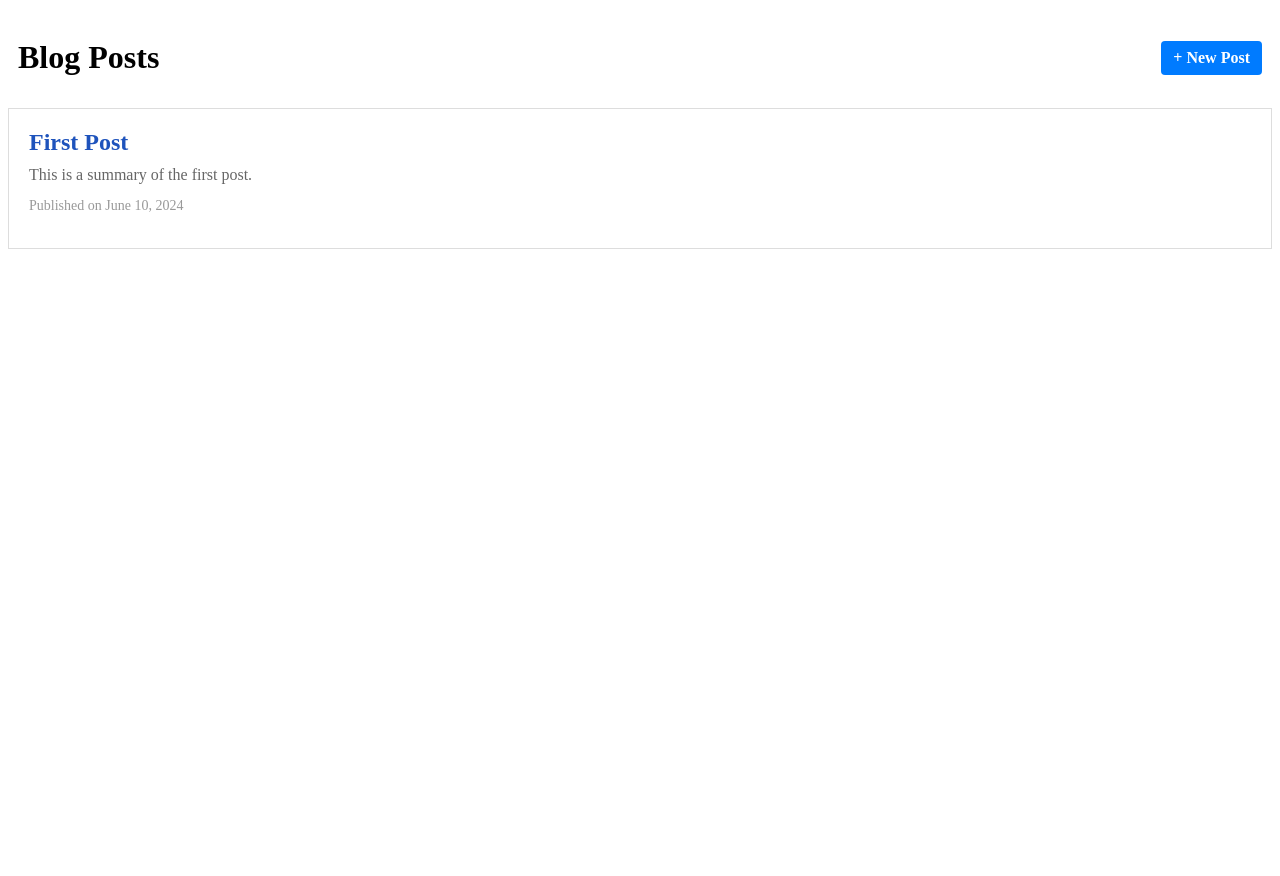
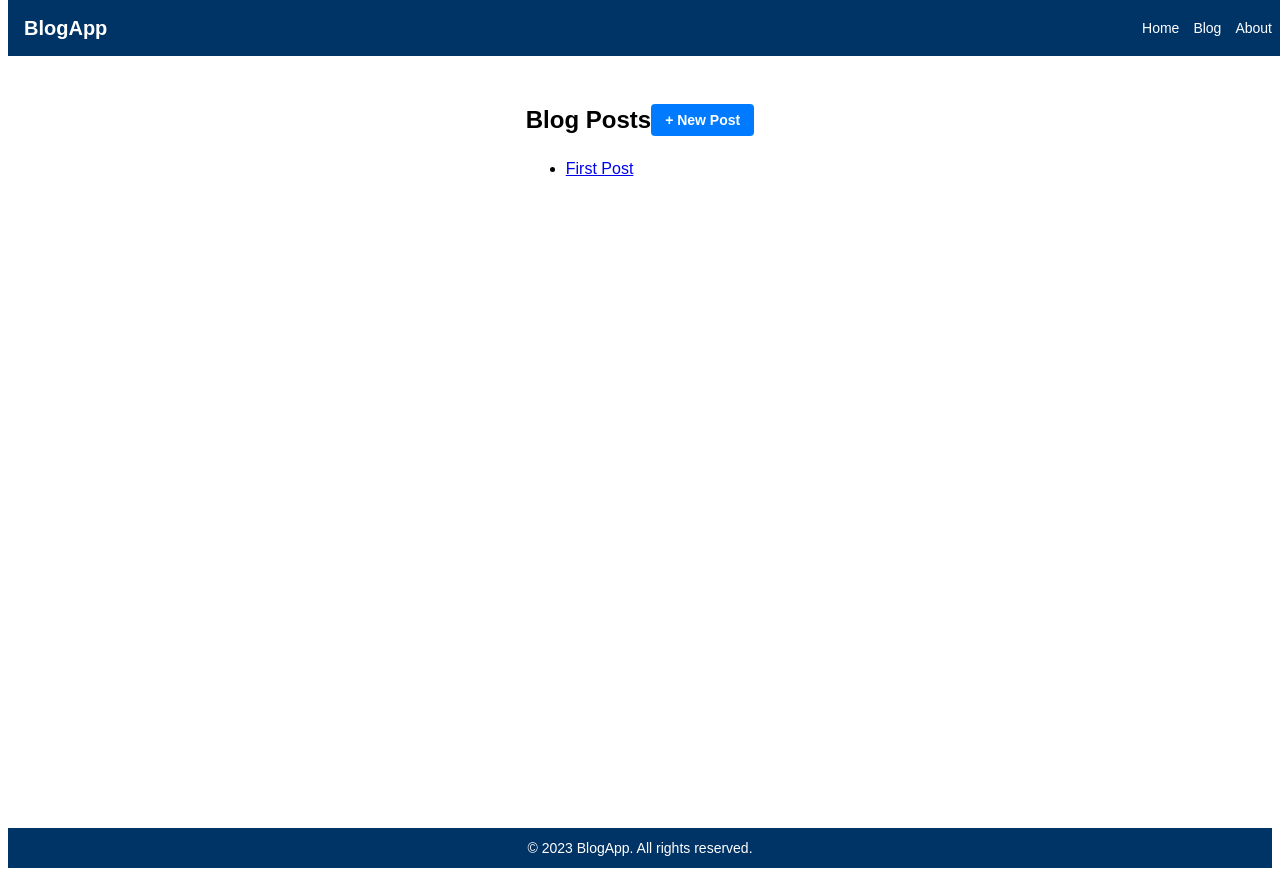
Before and after one commit to Srija41/blog_post_project, a React (Vite) app in the folder bpflexi/: page / in a window 1280 px wide. Before the commit the page ends 800 px from the top, so only its background shows below. Built offline with nearby package versions, Linux system fonts and the light colour scheme.

Commit message:
Navbar and layout

```diff
--- a/bpflexi/src/App.jsx
+++ b/bpflexi/src/App.jsx
@@ -1,10 +1,11 @@
+// File: src/App.jsx
 import React, { useState } from 'react';
 import { Link, Routes, Route, useNavigate, useParams } from 'react-router-dom';
 import BlogPostList from './components/BlogPostList';
-import BlogPostItem from './components/BlogPostItem';
 import BlogPostForm from './components/BlogPostForm';
 import DeleteButton from './components/DeleteButton';
 import ConfirmationDialog from './components/ConfirmationDialog';
+import Layout from './components/Layout';
 
 const App = () => {
   const [posts, setPosts] = useState([
@@ -48,12 +49,15 @@ const App = () => {
   };
 
   return (
+    <Layout>
       <Routes>
         <Route path="/" element={<BlogPostList posts={posts.map(p => ({ ...p, url: `/posts/${p.id}` }))} />} />
         <Route path="/new" element={<CreatePost onCreate={handleCreate} />} />
         <Route path="/edit/:id" element={<EditPost posts={posts} onUpdate={handleUpdate} />} />
         <Route path="/posts/:id" element={<PostView posts={posts} onDelete={handleDelete} />} />
+        <Route path="/about" element={<AboutPage />} />
       </Routes>
+    </Layout>
   );
 };
 
@@ -95,7 +99,6 @@ const PostView = ({ posts, onDelete }) => {
     onDelete(post.id);
     navigate('/');
   };
-
 return (
   <div className="blog-post-item" style={{ padding: '20px' }}>
     <h2>{post.title}</h2>
@@ -103,20 +106,44 @@ const PostView = ({ posts, onDelete }) => {
     <p><strong>Date:</strong> {new Date(post.date).toLocaleDateString()}</p>
     <p>{post.content}</p>
 
-      <div style={{ marginTop: '20px' }}>
+    {/* Button Container */}
+    <div style={{
+  display: 'flex',
+  flexDirection: 'row', // ← forces them side by side
+  alignItems: 'center',
+  gap: '12px',
+  height: '100px',
+
+  marginTop: '20px'
+}}>
+  {/* Edit Button */}
   <Link to={`/edit/${post.id}`} style={{
-          display: 'inline-block',
-          marginRight: '10px',
-          padding: '10px 15px',
+    padding: '10px 16px',
     backgroundColor: '#007bff',
     color: 'white',
     textDecoration: 'none',
-          borderRadius: '4px'
+    borderRadius: '4px',
+    fontSize: '14px',
+    border: 'none'
   }}>
     Edit Post
   </Link>
 
-        <DeleteButton onClick={() => setShowConfirm(true)} />
+  {/* Delete Button (temporarily styled manually) */}
+  <button onClick={() => setShowConfirm(true)} style={{
+    padding: '10px 16px',
+    backgroundColor: '#dc3545',
+    color: 'white',
+    border: 'none',
+    borderRadius: '4px',
+    fontSize: '14px',
+    cursor: 'pointer',
+    alignSelf: 'centre',
+  }}>
+    Delete Post
+  </button>
+</div>
+
 
     <ConfirmationDialog
       isOpen={showConfirm}
@@ -124,8 +151,15 @@ const PostView = ({ posts, onDelete }) => {
       onConfirm={handleConfirmDelete}
     />
   </div>
+);
+
+};
+
+const AboutPage = () => (
+  <div style={{ padding: '20px' }}>
+    <h2>About</h2>
+    <p>This is a simple blog app built using React.</p>
   </div>
 );
-};
 
 export default App;
--- /dev/null
+++ b/bpflexi/src/components/BlogList.css
@@ -0,0 +1,32 @@
+.blog-list-container {
+  padding: 16px;
+  max-width: 800px;
+  margin: 0 auto;
+}
+
+.blog-list-header {
+  display: flex;
+  justify-content: space-between;
+  align-items: center;
+  margin-bottom: 24px;
+}
+
+.blog-title {
+  margin: 0;
+  font-size: 24px;
+}
+
+.new-post-button {
+  background-color: #007bff;
+  color: white;
+  text-decoration: none;
+  padding: 8px 14px;
+  border-radius: 4px;
+  font-weight: bold;
+  font-size: 14px;
+  transition: background-color 0.2s;
+}
+
+.new-post-button:hover {
+  background-color: #0056b3;
+}
--- a/bpflexi/src/components/BlogPostList.jsx
+++ b/bpflexi/src/components/BlogPostList.jsx
@@ -1,33 +1,20 @@
-import React from 'react';
-import BlogPostItem from './BlogPostItem';
-import './BlogPostList.css';
 import { Link } from 'react-router-dom';
+import './BlogList.css';
 
-const BlogPostList = ({ posts }) => {
+export default function BlogPostList({ posts }) {
   return (
-    <div className="blog-post-list-wrapper">
-      <div className="blog-post-header">
-        <h1>Blog Posts</h1>
-        <Link to="/new" className="create-post-button">+ New Post</Link>
+    <div className="blog-list-container">
+      <div className="blog-list-header">
+        <h1 className="blog-title">Blog Posts</h1>
+        <Link to="/new" className="new-post-button">+ New Post</Link>
       </div>
-
-      {(!posts || posts.length === 0) ? (
-        <p className="blog-post-empty">No blog posts available.</p>
-      ) : (
-        <div className="blog-post-list">
-          {posts.map((post) => (
-            <BlogPostItem
-              key={post.id}
-              title={post.title}
-              summary={post.summary}
-              date={post.date}
-              url={post.url}
-            />
-          ))}
-        </div>
-      )}
+      <ul>
+        {posts.map((post) => (
+          <li key={post.id}>
+            <Link to={`/posts/${post.id}`}>{post.title}</Link>
+          </li>
+        ))}
+      </ul>
     </div>
   );
-};
-
-export default BlogPostList;
+}
--- /dev/null
+++ b/bpflexi/src/components/Layout.jsx
@@ -0,0 +1,21 @@
+import React from 'react';
+import NavBar from './NavBar';
+import styles from './Layout.module.css';
+
+const Layout = ({ children }) => {
+  return (
+    <div className={styles.layout}>
+      <header>
+        <NavBar />
+      </header>
+      <main className={styles.main}>
+        {children}
+      </main>
+      <footer className={styles.footer}>
+        <p>&copy; 2023 BlogApp. All rights reserved.</p>
+      </footer>
+    </div>
+  );
+};
+
+export default Layout;
--- /dev/null
+++ b/bpflexi/src/components/Layout.module.css
@@ -0,0 +1,35 @@
+.layout {
+  padding-top: 60px; /* Account for fixed NavBar */
+  display: flex;
+  flex-direction: column;
+  min-height: 100vh;
+  font-family: 'Arial', sans-serif;
+}
+
+.main {
+  flex: 1;
+  max-width: 1200px;
+  margin: 0 auto;
+  padding: 20px;
+}
+
+.footer {
+  height: 40px;
+  background-color: #003366;
+  color: white;
+  text-align: center;
+  display: flex;
+  align-items: center;
+  justify-content: center;
+  font-size: 14px;
+}
+
+@media (max-width: 768px) {
+  .main {
+    padding: 10px;
+  }
+
+  .footer {
+    font-size: 12px;
+  }
+}
--- /dev/null
+++ b/bpflexi/src/components/NavBar.jsx
@@ -0,0 +1,52 @@
+import React, { useState } from 'react';
+import { Link } from 'react-router-dom';
+import styles from './NavBar.module.css';
+
+const NavBar = () => {
+  const [isMobileMenuOpen, setIsMobileMenuOpen] = useState(false);
+
+  const toggleMobileMenu = () => {
+    setIsMobileMenuOpen(prev => !prev);
+  };
+
+  const closeMenu = () => {
+    setIsMobileMenuOpen(false);
+  };
+
+  return (
+    <nav className={styles.navBar}>
+      {/* Logo */}
+      <Link to="/" className={styles.logo}>
+        BlogApp
+      </Link>
+
+      {/* Desktop Links */}
+      <div className={styles.links}>
+        <Link to="/">Home</Link>
+        <Link to="/blog">Blog</Link>
+        <Link to="/about">About</Link>
+      </div>
+
+      {/* Hamburger Button */}
+      <button
+        className={styles.hamburger}
+        onClick={toggleMobileMenu}
+        aria-label="Toggle navigation menu"
+        aria-expanded={isMobileMenuOpen}
+      >
+        {isMobileMenuOpen ? '✕' : '☰'}
+      </button>
+
+      {/* Mobile Menu */}
+      {isMobileMenuOpen && (
+        <div className={styles.mobileMenu}>
+          <Link to="/" onClick={closeMenu}>Home</Link>
+          <Link to="/blog" onClick={closeMenu}>Blog</Link>
+          <Link to="/about" onClick={closeMenu}>About</Link>
+        </div>
+      )}
+    </nav>
+  );
+};
+
+export default NavBar;
--- /dev/null
+++ b/bpflexi/src/components/NavBar.module.css
@@ -0,0 +1,95 @@
+.navBar {
+  background-color: #003366;
+  color: white;
+  height: 56px;
+  display: flex;
+  align-items: center;
+  justify-content: space-between;
+  padding: 0 16px;
+  position: fixed;
+  top: 0;
+  width: 100%;
+  z-index: 1000;
+  font-family: 'Arial', sans-serif;
+  box-sizing: border-box;
+  overflow: hidden; /* fix overflow */
+}
+
+.logo {
+  font-size: 20px;
+  font-weight: bold;
+  text-decoration: none;
+  color: white;
+  white-space: nowrap;
+}
+
+.links {
+  display: flex;
+  gap: 14px;
+  flex-shrink: 0;
+  white-space: nowrap;
+  overflow: hidden; /* prevent clipping */
+  max-width: 100%;
+}
+
+.links a {
+  color: white;
+  text-decoration: none;
+  font-size: 14px;
+  padding: 4px 0;
+  transition: color 0.2s ease;
+}
+
+.links a:hover {
+  color: #aad4ff;
+}
+
+.hamburger {
+  display: none;
+  background: none;
+  color: white;
+  border: none;
+  font-size: 24px;
+  cursor: pointer;
+}
+
+.mobileMenu {
+  position: absolute;
+  top: 56px;
+  left: 0;
+  width: 100%;
+  background-color: white;
+  display: flex;
+  flex-direction: column;
+  animation: slideDown 0.3s ease;
+  border-bottom: 1px solid #ccc;
+}
+
+.mobileMenu a {
+  color: #003366;
+  padding: 12px 20px;
+  text-decoration: none;
+  font-size: 16px;
+  border-top: 1px solid #eee;
+}
+
+@keyframes slideDown {
+  from {
+    opacity: 0;
+    transform: translateY(-10%);
+  }
+  to {
+    opacity: 1;
+    transform: translateY(0);
+  }
+}
+
+@media (max-width: 768px) {
+  .links {
+    display: none;
+  }
+
+  .hamburger {
+    display: block;
+  }
+}
```
Also changed, not shown: bpflexi/src/BlogList.jsx (+7 -2 lines). Lines whose indentation alone changed are shown as unchanged.
